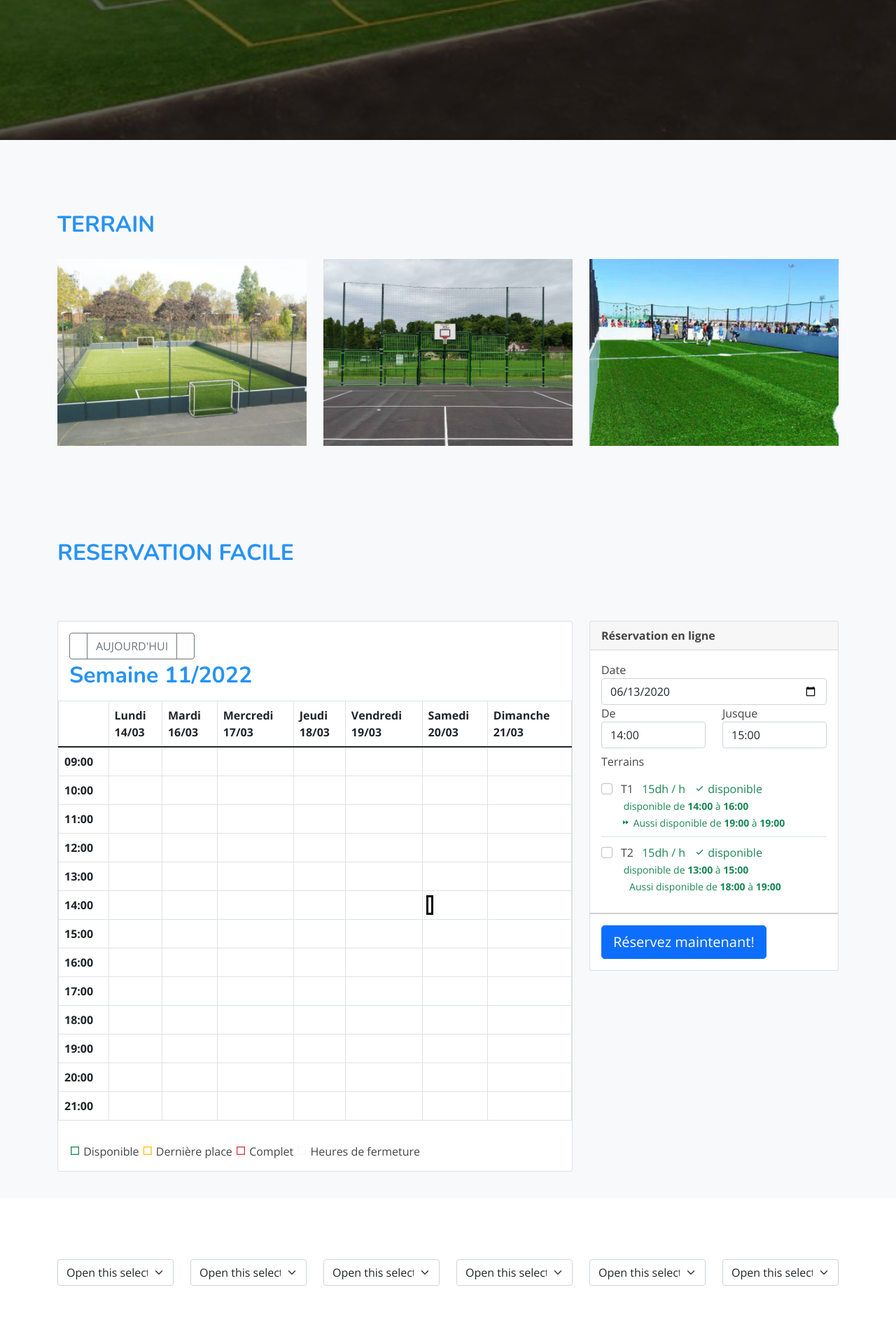
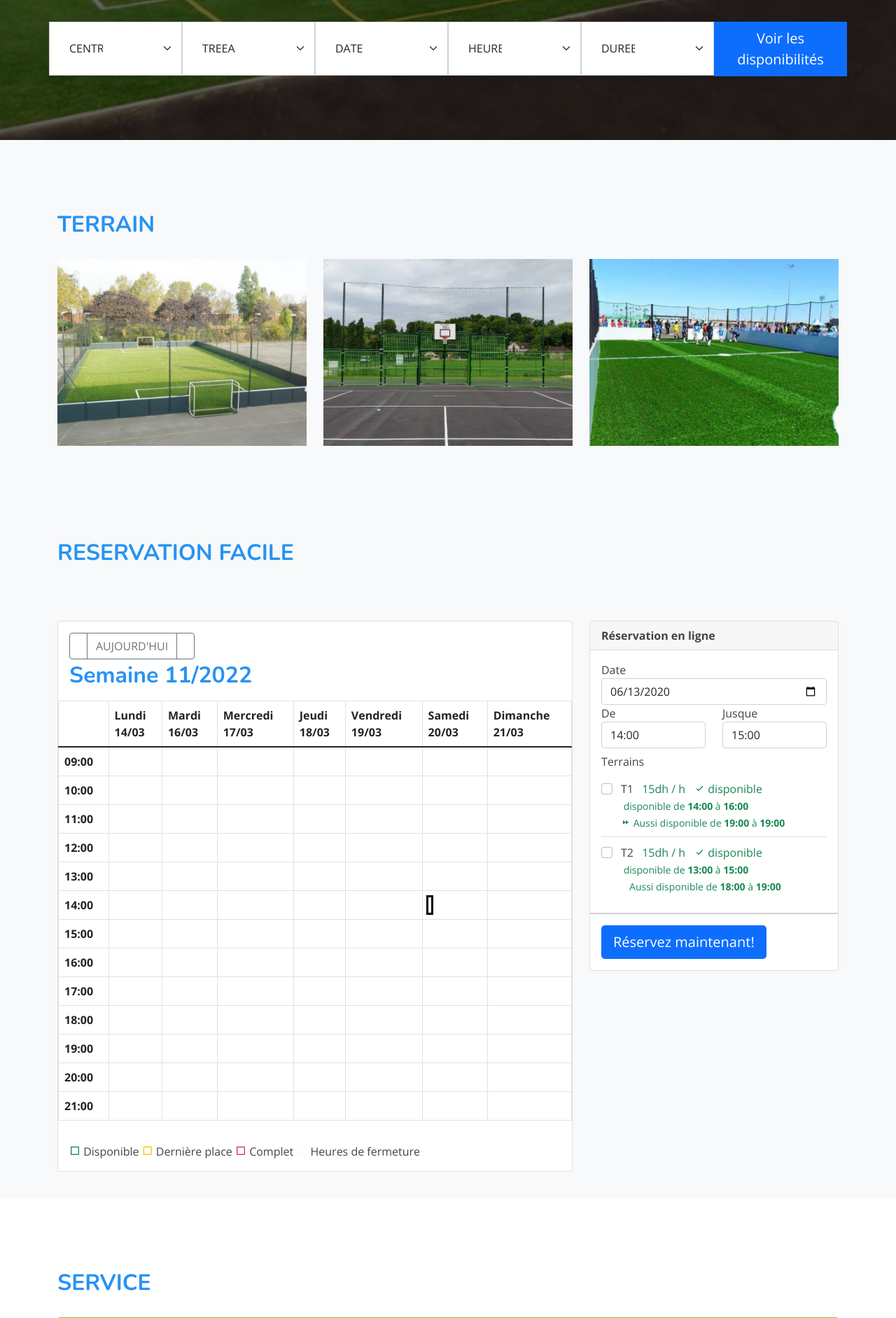
Before and after one commit to ZakariaBatty/nadorsport, a PHP site: page /nadorsport/ in a window 1280 px wide. Shown: the part 600-2483 px from the top of the page at 70% size. Run offline with PHP 8.4, Linux system fonts and the light colour scheme; lists and menus that the app fills with data are empty.

Commit message:
add the modification

```diff
--- a/assets/css/style.css
+++ b/assets/css/style.css
@@ -422,6 +422,30 @@ h6 {
 }
 
 /*--------------------------------------------------------------
+# Sections choisir
+--------------------------------------------------------------*/
+#hero .choisir-terrain {
+  position: absolute;
+  bottom: -539px;
+  top: 0;
+  left: 0;
+  right: 0;
+  display: flex;
+  justify-content: center;
+  align-items: center;
+  flex-direction: column;
+}
+
+#hero .col-select {
+  padding-left: 0 !important;
+  padding-right: 0 !important;
+}
+
+#hero .form-select {
+  padding: 1.6rem 7rem 1.6rem 1.75rem !important;
+  border-radius: 0 !important;
+}
+/*--------------------------------------------------------------
 # Sections General
 --------------------------------------------------------------*/
 section {
--- a/views/home.php
+++ b/views/home.php
@@ -1012,62 +1012,6 @@ require_once './views/include/header.php';
                 </div>
             </div>
     </section>
-    <!-- END Réservation -->
-    <section>
-        <div class="container">
-            <div class="row">
-                <div class="col-md-2">
-                    <select class="form-select" aria-label="Default select example">
-                        <option selected>Open this select menu</option>
-                        <option value="1">One</option>
-                        <option value="2">Two</option>
-                        <option value="3">Three</option>
-                    </select>
-                </div>
-                <div class="col-md-2">
-                    <select class="form-select" aria-label="Default select example">
-                        <option selected>Open this select menu</option>
-                        <option value="1">One</option>
-                        <option value="2">Two</option>
-                        <option value="3">Three</option>
-                    </select>
-                </div>
-                <div class="col-md-2">
-                    <select class="form-select" aria-label="Default select example">
-                        <option selected>Open this select menu</option>
-                        <option value="1">One</option>
-                        <option value="2">Two</option>
-                        <option value="3">Three</option>
-                    </select>
-                </div>
-                <div class="col-md-2">
-                    <select class="form-select" aria-label="Default select example">
-                        <option selected>Open this select menu</option>
-                        <option value="1">One</option>
-                        <option value="2">Two</option>
-                        <option value="3">Three</option>
-                    </select>
-                </div>
-                <div class="col-md-2">
-                    <select class="form-select" aria-label="Default select example">
-                        <option selected>Open this select menu</option>
-                        <option value="1">One</option>
-                        <option value="2">Two</option>
-                        <option value="3">Three</option>
-                    </select>
-                </div>
-                <div class="col-md-2">
-                    <select class="form-select" aria-label="Default select example">
-                        <option selected>Open this select menu</option>
-                        <option value="1">One</option>
-                        <option value="2">Two</option>
-                        <option value="3">Three</option>
-                    </select>
-                </div>
-            </div>
-        </div>
-    </section>
-    <!-- ======= TERRAIN section ======= -->
     <section id="services" class="services">
         <div class="container">
 
@@ -1075,7 +1019,7 @@ require_once './views/include/header.php';
                 <h3>SERVICE</h3>
             </div>
             <div class="row justify-content-center">
-                <div class="col-md-6 col-lg-3 d-flex align-items-stretch mb-5 mb-lg-0 p-0">
+                <div class="col-md-6 col-lg-3 d-flex align-items-stretch mb-5 mb-lg-0 p-0" style="width:32.5%">
                     <div class="icon-box">
                         <div class="icon"><i class="bx bx-calendar-check"></i></div>
                         <h4 class="title"><a href="">Réservation en ligne</a></h4>
@@ -1083,7 +1027,7 @@ require_once './views/include/header.php';
                     </div>
                 </div>
 
-                <div class="col-md-6 col-lg-3 d-flex align-items-stretch mb-5 mb-lg-0 p-0">
+                <div class="col-md-6 col-lg-3 d-flex align-items-stretch mb-5 mb-lg-0 p-0" style="width:32.5%">
                     <div class="icon-box">
                         <div class="icon"><i class="bx bx-coin"></i></div>
                         <h4 class="title"><a href="">Paiement en ligne</a></h4>
@@ -1091,7 +1035,7 @@ require_once './views/include/header.php';
                     </div>
                 </div>
 
-                <div class="col-md-6 col-lg-3 d-flex align-items-stretch mb-5 mb-lg-0 p-0">
+                <div class="col-md-6 col-lg-3 d-flex align-items-stretch mb-5 mb-lg-0 p-0" style="width:32.5%">
                     <div class="icon-box">
                         <div class="icon"><i class="bx bx-calendar-check"></i></div>
                         <h4 class="title"><a href="">Disponibilité en temps réel</a></h4>
--- a/views/include/header.php
+++ b/views/include/header.php
@@ -24,5 +24,61 @@
          <h1>RESERVER </h1>
          <h2>RESERVEZ VOTRE TERRAIN DE FOOT 5 EN QUELQUES CLICS.</h2>
      </div>
+     <div class="container choisir-terrain">
+         <div class="row">
+             <div class="col-md-2 col-select">
+                 <select class="form-select" aria-label="Default select example">
+                     <option selected>
+                         <div>CENTRE <br />Votre centre</div>
+                     </option>
+                     <option value="1">One</option>
+                     <option value="2">Two</option>
+                     <option value="3">Three</option>
+                 </select>
+             </div>
+             <div class="col-md-2 col-select">
+                 <select class="form-select" aria-label="Default select example">
+                     <option selected>TREEAIN</option>
+                     <option value="1">One</option>
+                     <option value="2">Two</option>
+                     <option value="3">Three</option>
+                 </select>
+             </div>
+             <div class="col-md-2 col-select">
+                 <select class="form-select" aria-label="Default select example">
+                     <option selected>DATE</option>
+                     <option value="1">One</option>
+                     <option value="2">Two</option>
+                     <option value="3">Three</option>
+                 </select>
+             </div>
+             <div class="col-md-2 col-select">
+                 <select class="form-select" aria-label="Default select example">
+                     <option selected>HEURE</option>
+                     <option value="1">One</option>
+                     <option value="2">Two</option>
+                     <option value="3">Three</option>
+                 </select>
+             </div>
+             <div class="col-md-2 col-select">
+                 <select class="form-select" aria-label="Default select example">
+                     <option selected>DUREE</option>
+                     <option value="1">One</option>
+                     <option value="2">Two</option>
+                     <option value="3">Three</option>
+                 </select>
+             </div>
+             <div class="col-md-2 col-select">
+                 <button type="submit" name="" class="btn btn-primary btn-lg btn-block btn" style="padding: 0.5rem 1rem; border-radius: 0;">Voir les disponibilités
+                 </button>
+             </div>
+         </div>
+     </div>
  </section>
  <!-- End Hero -->
+
+ <!-- END Réservation -->
+ <div id="choisir">
+
+ </div>
+ <!-- ======= TERRAIN section ======= -->
```
Also changed, not shown: .htaccess.
